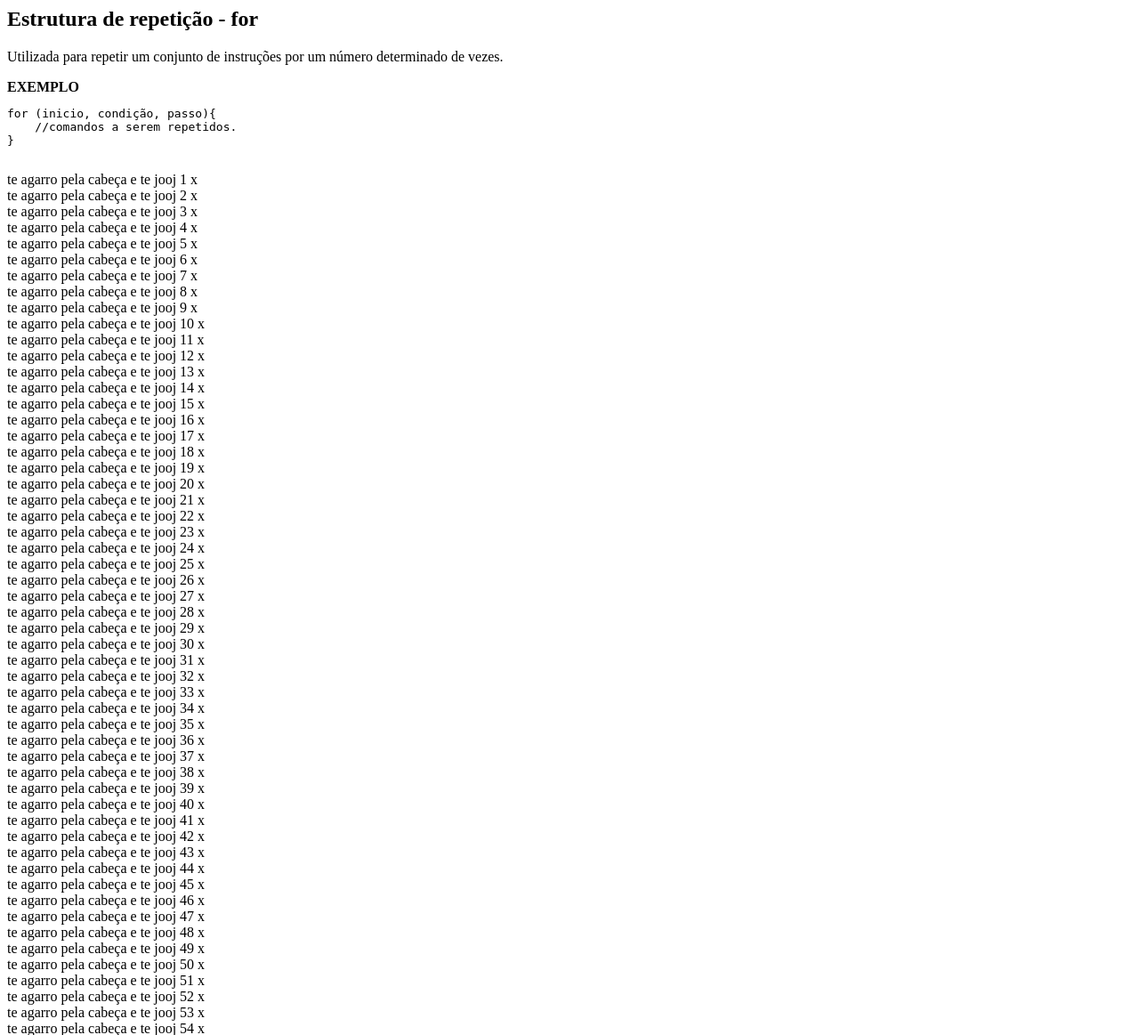
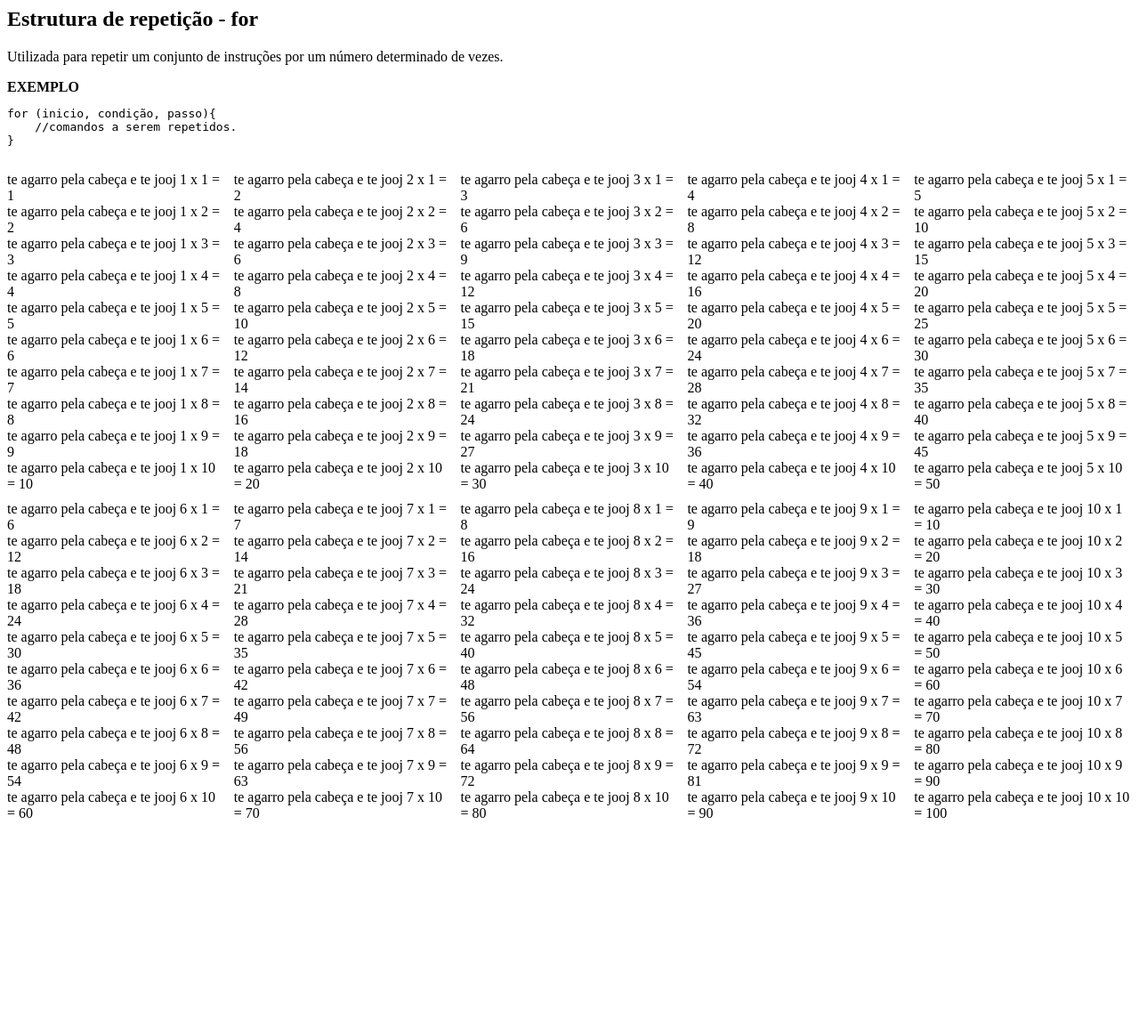
Before and after one commit to ViniOvelho/Ivanzones, a PHP site: the page made by aula 5/repetição.php in a window 1280 px wide. Shown: the top 1163 px of the page at 89% size. After the commit the page ends 919 px from the top, so only its background shows below. Run offline with PHP 8.4, Linux system fonts and the light colour scheme.

Commit message:
Add files via upload

```diff
--- a/aula 5/estrutura_decisao.php
+++ b/aula 5/estrutura_decisao.php
@@ -62,7 +62,7 @@ if($media >= 3)
    echo "O aluno foi de base.";
 }
 else if ($media >= 6){
-    echo "o aluno tankou o bostil"
+    echo "o aluno tankou o bostil";
 }
 else
 {
--- a/aula 5/repetição.php
+++ b/aula 5/repetição.php
@@ -1,3 +1,12 @@
+<style>
+.grid {
+    display: grid;
+    grid-template-rows: auto auto;
+    grid-template-columns: auto auto auto auto auto;
+    gap: 10px;
+}
+    </style>
+
 <h2> Estrutura de repetição - for </h2>
 <p>
     Utilizada para repetir um conjunto de instruções por um número determinado de vezes.
@@ -10,9 +19,20 @@ for (inicio, condição, passo){
 
 </pre>
 
+<div class="grid">
+
 <?php
-for($contador = 1; $contador < 100; $contador++){
-echo "te agarro pela cabeça e te jooj $contador x <br>";
+for($contador2 = 1; $contador2 <= 10; $contador2++) {
+
+    echo "<div class='tabuada'>";
+
+for ($contador = 1; $contador <= 10; $contador++){
+    $resultado = $contador2 * $contador;
+echo "te agarro pela cabeça e te jooj $contador2 x $contador = $resultado <br>";
+
+}
+echo "</div>";
 
 }
 ?>
+</div>
```
Also changed, not shown: aula 6/repetição_while.php (added).
